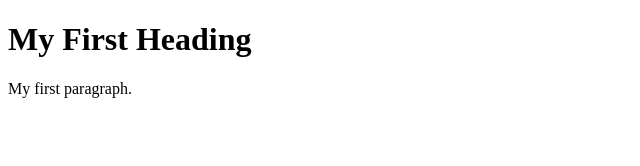
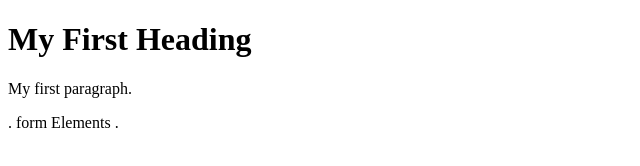
Before and after one commit to FO5161/neutrinos, a plain HTML site: page default.html in a window 1280 px wide. Shown: the whole page, without its empty margins (0-640 px from the left). Drawn offline with Linux system fonts and the light colour scheme.

Commit message:
Added a Form

```diff
--- a/default.html
+++ b/default.html
@@ -8,5 +8,11 @@
 <h1>My First Heading</h1>
 <p>My first paragraph.</p>
 
+<form>
+.
+form Elements
+.
+</form>
+
 </body>
 </html>
```
